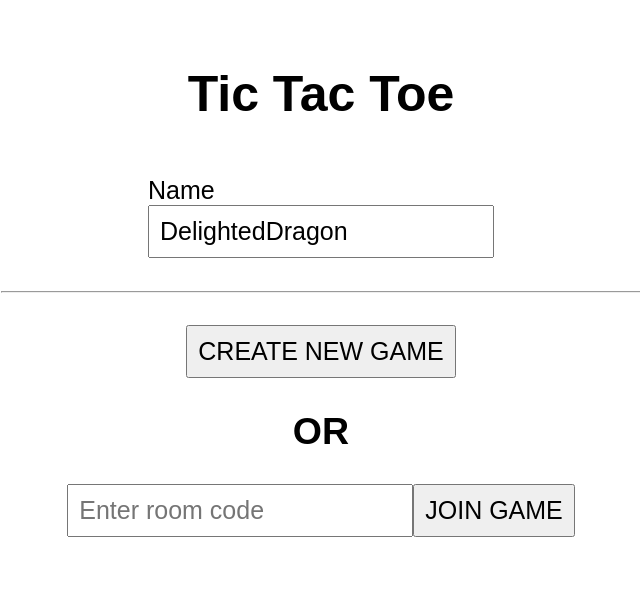
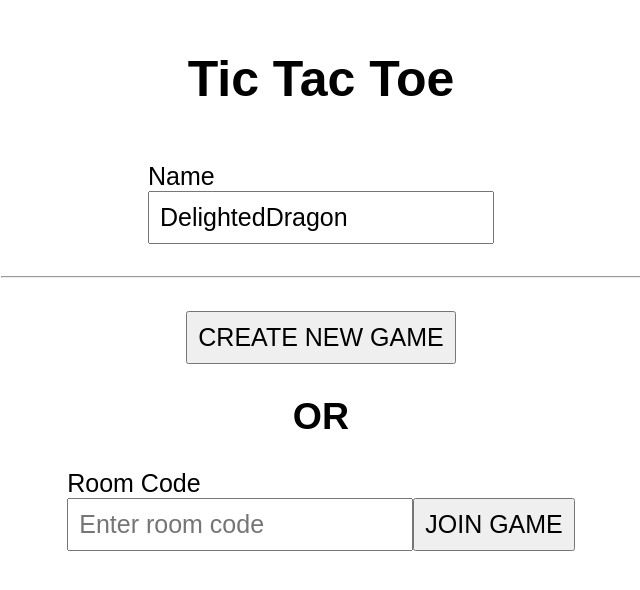
Before and after one commit to zhacatomn/tictactoe-govtech, a React (Create React App) app in the folder client/: page / in a window 1280 px wide. Shown: the part 106-696 px from the top of the page, without its empty margins (319-959 px from the left). Built offline with nearby package versions, Linux system fonts and the light colour scheme; no server answers.

Commit message:
Add label to room code box

```diff
--- a/client/src/Menu.jsx
+++ b/client/src/Menu.jsx
@@ -46,7 +46,14 @@ const Menu = () => {
         <button onClick={createRoom}>CREATE NEW GAME</button>
         <h2>OR</h2>
         <form onSubmit={joinRoom}>
-          <input type="text" placeholder="Enter room code" name="roomId" />
+          <label htmlFor="roomId">Room Code</label>
+          <br />
+          <input
+            type="text"
+            placeholder="Enter room code"
+            name="roomId"
+            id="roomId"
+          />
           <button type="submit">JOIN GAME</button>
         </form>
       </section>
```
